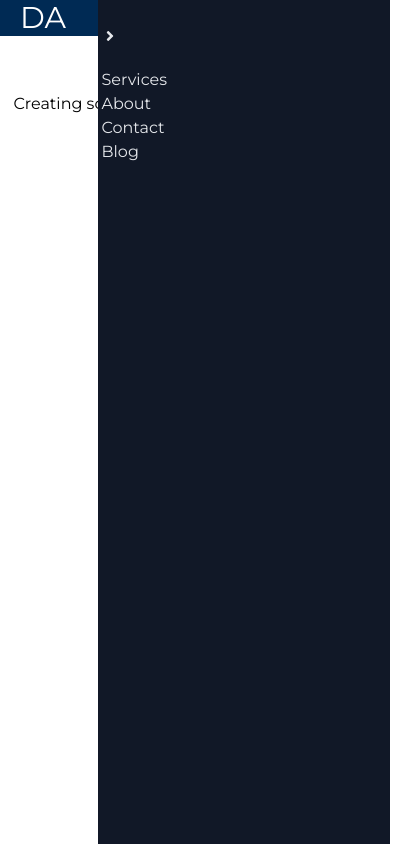
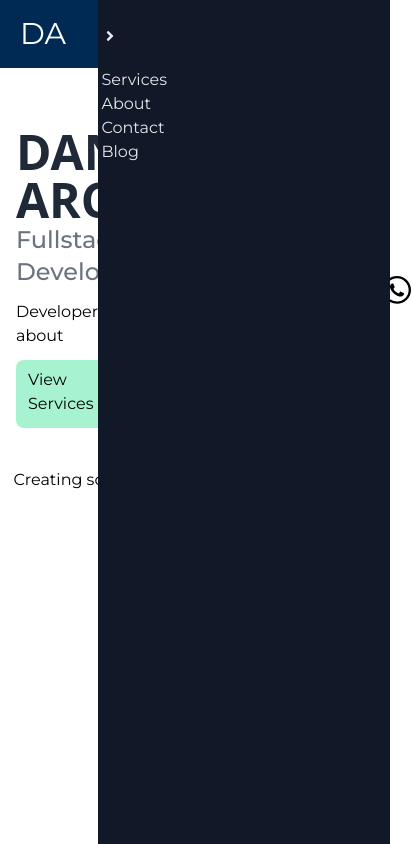
Before and after one commit to DanielCArce/Daniel-Arce-Website, a Next.js app: page / in a window 390 px wide. Shown: the whole page, 413 px wide, since content can reach past the window. Built offline with nearby package versions, Linux system fonts and the light colour scheme.

Commit message:
fix hamburger menu

```diff
--- a/app/(web)/contact/page.tsx
+++ b/app/(web)/contact/page.tsx
@@ -3,6 +3,7 @@ import type {Metadata} from 'next'
 import Link from 'next/link'
 import ContactForm from '@/components/ContactForm'
 import SocialWidget from '@/components/SocialWidget'
+import {FaEnvelope, FaPhone, FaCalendar} from 'react-icons/fa6'
 export const metadata: Metadata = {
   title: 'Daniel Arce - Lets talk',
   description:'Devlopment'
@@ -15,7 +16,9 @@ function page() {
       </section>
       <section className="w-1/2 px-2 py-1">
         <h3 className="text-3xl font-light text-center">The other way</h3>
-        <p>Phone: <Link href={"https://wa.me/+50664857937"}> +50664857937 </Link> </p>
+        <p>Phone: <Link href={"https://wa.me/+50664857937"}><FaPhone/> +50664857937 </Link> </p>
+        <p>Email: <Link href={"https://mailto:daniel.camposarce@gmail.com"}><FaEnvelope/> daniel.camposarce@gmail.com </Link> </p>
+        <p>Request a meeting <Link href={"https://calendar.google.com/calendar/u/0/appointments/schedules/AcZssZ37vmihGu5jaN2DhLC81bGDH5gHkOeOzcASVhb_wt0xV4tCV4vxjs00tHZBiyPqCHby3oR2FfGg"}><FaCalendar/> Google Meet</Link></p>
         <SocialWidget/>
       </section>
     </div>
--- a/app/(web)/page.tsx
+++ b/app/(web)/page.tsx
@@ -9,9 +9,22 @@ export const metadata: Metadata = {
 };
 function page() {
   return (
-    <div>
-      <section>
-        <h2 className="text-3xl text-gray-800 font-black font-sans text-center">Daniel Arce</h2>
+    <div className="flex md:flex-row gap-5 py-10 sm:flex-col xsm:flex-col">
+      <section className="md:w-1/2 sm:w-screen xsm:flex sm:flex xsm:items-center xsm:justify-center sm:items-center sm:justify-center xsm:flex-col sm:flex-col">
+        <h2 className="text-5xl uppercase text-gray-800 font-black font-sans">Daniel Arce</h2>
+        <h3 className="text-2xl text-gray-500 font-medium">Fullstack  Developer</h3>
+        <p className="text-black my-3">Developer with a pasion about </p>
+        <div className="flex flex-row text-black gap-5">
+          <Link href={"/services"} className="capitalize bg-emerald-200 px-3 py-2 rounded-lg hover:border-2 border-gray-300">
+            View services
+          </Link>
+          <Link href={"/contact"} className="capitalize rounded-lg border-2 px-3 py-2 hover:border-2 border-gray-300">
+            Contact me
+          </Link>
+        </div>
+      </section>
+      <section className="md:1/2 sm:w-screen flex items-center justify-center place-items-center">
+        <SocialWidget/>
       </section>
     </div>
   );
--- a/components/MainHeader.tsx
+++ b/components/MainHeader.tsx
@@ -5,8 +5,8 @@ import MainNav from './MainNav'
 
 function MainHeader() {
   return (
-    <header className="flex flex-row bg-[#002A54] items-center justify-between px-5">
-      <Link href={"/"}>
+    <header className="flex flex-row bg-[#002A54] items-center justify-between px-5 py-4">
+      <Link href={"/"} className='hover:no-underline hover:border-none'>
         <h1 className="text-3xl">DA</h1>
       </Link>
       <MainNav />
--- a/components/MainNav.tsx
+++ b/components/MainNav.tsx
@@ -16,7 +16,8 @@ function MainNav() {
       <FaBars onClick={ toggleMenu} />
       </span>
       {
-        isMenuOpen ? <ul className="xsm:flex sm:flex xsm:flex-col sm:flex-col xsm:gap-2 sm:gap-2 md:hidden lg:hidden absolute py-1 px-1 bg-gray-900 w-3/4 h-screen top-0 right-0">
+        isMenuOpen ? <>
+          <ul className="xsm:flex sm:flex xsm:flex-col sm:flex-col xsm:gap-2 sm:gap-2 md:hidden lg:hidden absolute py-1 px-1 bg-gray-900 w-3/4 h-screen top-0 right-0 justify-center">
       <span className="px-4 py-1"><FaAngleRight onClick={ toggleMenu}/></span>
             <li>
               <Link href={"/services"}>Services</Link>
@@ -31,7 +32,7 @@ function MainNav() {
               <Link href={"/blog"}>Blog</Link>
             </li>
 
-        </ul> : null}
+        </ul> </>: null}
       <ul className="xsm:hidden sm:hidden hidden md:flex lg:flex md:flex-row lg:flex-row md:gap-2 lg:gap-2">
             <li>
               <Link href={"/services"}>Services</Link>
```
